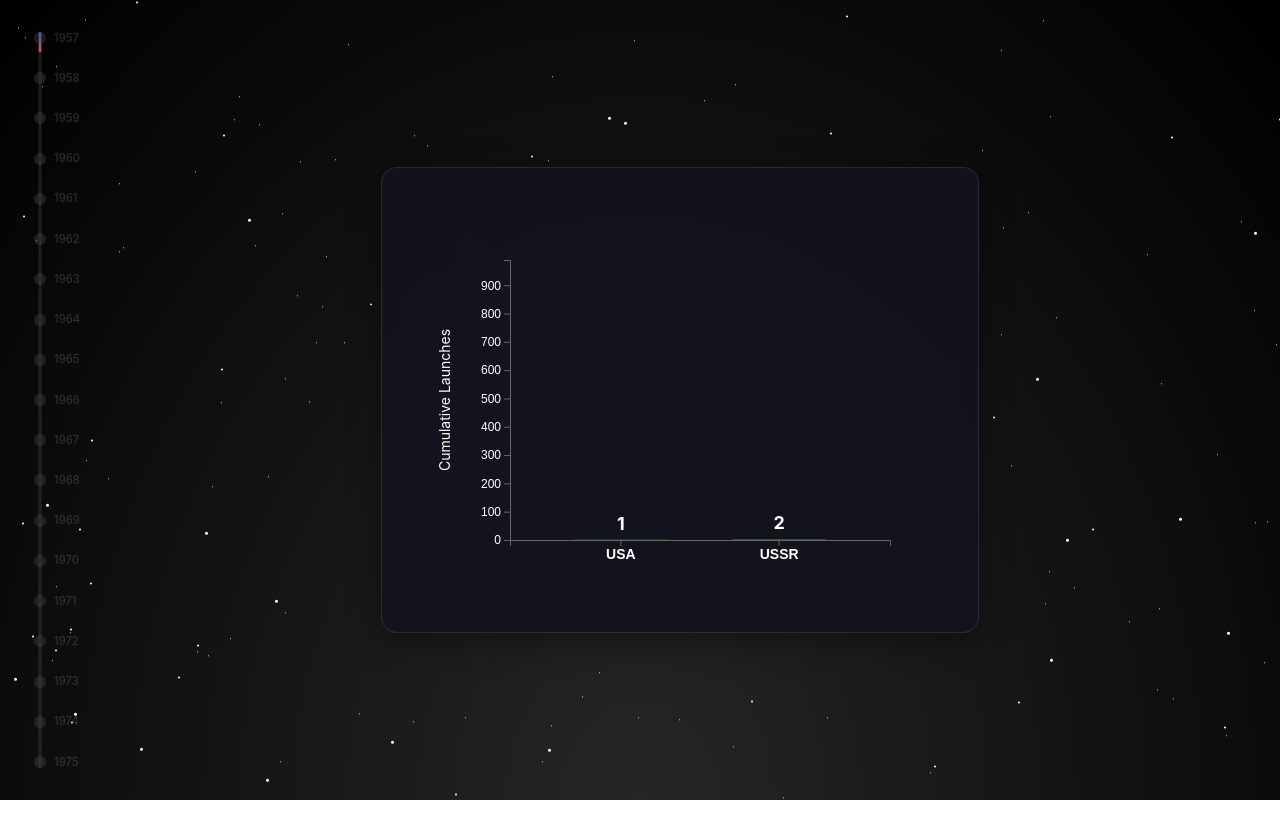
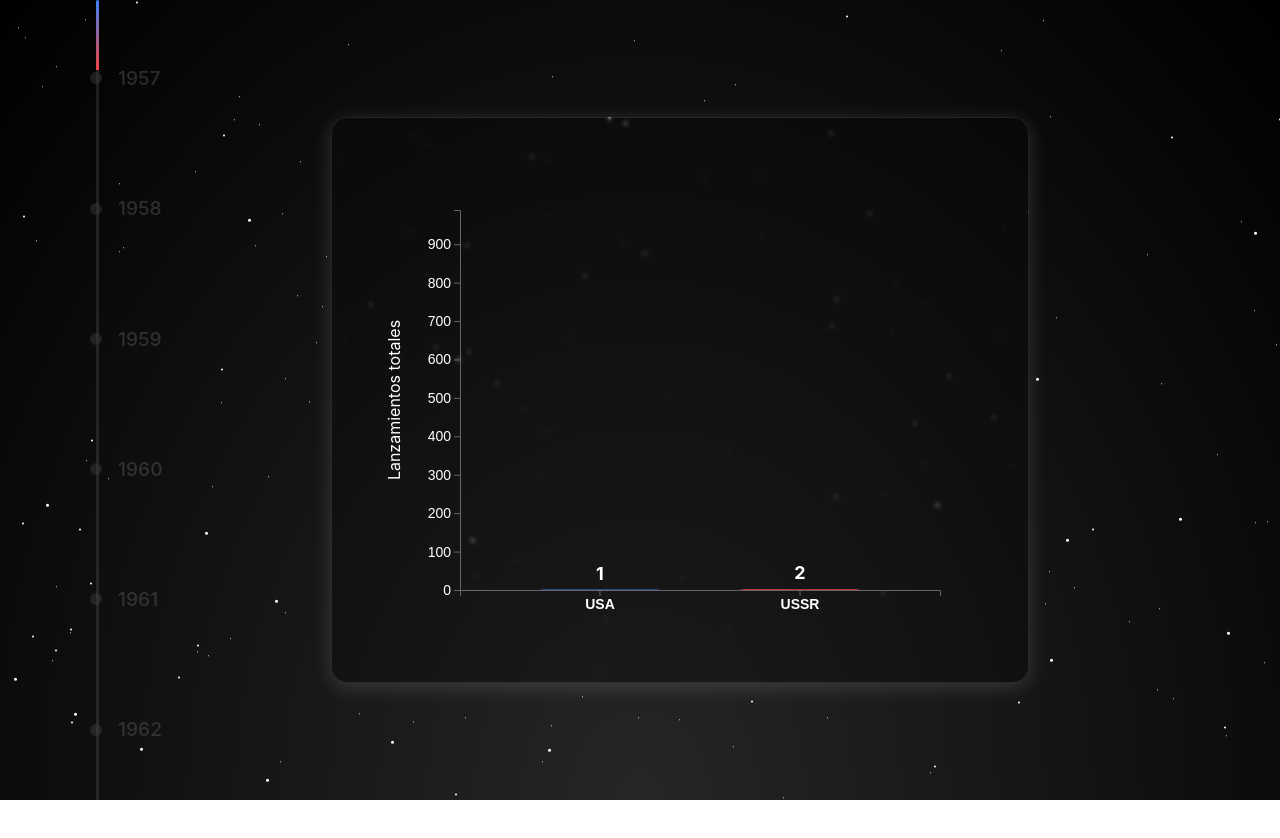
Before and after one commit to encars28/space-race, a React (Vite) app in the folder space-race/: page / in a window 1280 px wide. Shown: the top 838 px of the page. Built offline with nearby package versions, Linux system fonts and the light colour scheme.

Commit message:
better timeline

```diff
--- a/space-race/src/components/SpaceRaceChart.css
+++ b/space-race/src/components/SpaceRaceChart.css
@@ -2,39 +2,41 @@
   position: relative;
   width: 100%;
   min-height: 100vh;
+  background: transparent;
 }
 
 /* Vertical timeline on left */
 .timeline-container {
   position: fixed;
   top: 0;
-  left: 0;
+  left: 80px;
   bottom: 0;
-  width: 80px;
+  width: 200px;
   z-index: 100;
-  display: flex;
-  align-items: center;
-  justify-content: center;
-  padding: 2rem 0;
+  overflow: hidden;
 }
 
 .timeline {
   display: flex;
   flex-direction: column;
   justify-content: space-between;
-  align-items: center;
-  height: 100%;
-  position: relative;
+  align-items: flex-start;
+  position: absolute;
+  left: 0;
+  right: 0;
+  padding-left: 10px;
+  padding-top: 4rem;
+  padding-bottom: 6rem;
+  transition: transform 0.3s ease;
 }
 
 .timeline-track {
   position: absolute;
-  left: 50%;
+  left: 16px;
   top: 0;
   bottom: 0;
   width: 3px;
   background: rgba(255, 255, 255, 0.1);
-  transform: translateX(-50%);
   border-radius: 2px;
   overflow: hidden;
 }
@@ -42,6 +44,7 @@
 .timeline-progress-bar {
   width: 100%;
   background: linear-gradient(180deg, #3b82f6, #ef4444);
+  /* background: white; */
   transition: height 0.3s ease;
   position: absolute;
   top: 0;
@@ -77,6 +80,7 @@
 
 .timeline-year.passed .timeline-dot {
   background: linear-gradient(135deg, #3b82f6, #ef4444);
+  /* background: white; */
 }
 
 .timeline-year.active .timeline-dot {
@@ -86,19 +90,18 @@
 }
 
 .timeline-label {
-  font-size: 0.7rem;
+  font-size: 1.2rem;
   color: #666;
   font-weight: 500;
   transition: all 0.3s ease;
-  position: absolute;
-  left: 20px;
+  margin-left: 0.5rem;
   white-space: nowrap;
 }
 
 .timeline-year.active .timeline-label {
   color: #fff;
   font-weight: bold;
-  font-size: 0.85rem;
+  font-size: 2rem;
 }
 
 /* Centered chart wrapper */
@@ -112,6 +115,7 @@
   align-items: center;
   justify-content: center;
   pointer-events: none;
+  background: transparent;
 }
 
 .chart-content {
@@ -119,24 +123,17 @@
   flex-direction: column;
   align-items: center;
   gap: 1.5rem;
-  background: rgba(20, 20, 30, 0.95);
+  background: rgba(8, 8, 13, 0.3) !important;
   padding: 2rem 3rem;
   border-radius: 16px;
-  box-shadow: 0 8px 32px rgba(0, 0, 0, 0.4);
-  backdrop-filter: blur(10px);
+  box-shadow: 0 4px 20px rgba(255, 255, 255, 0.154);
+  backdrop-filter: blur(2px);
   border: 1px solid rgba(255, 255, 255, 0.1);
-}
-
-.chart-title {
-  font-size: 2rem;
-  font-weight: bold;
-  color: #fff;
-  margin: 0;
-  text-align: center;
 }
 
 .chart-content svg {
   display: block;
+  background: transparent;
 }
 
 .chart-info {
@@ -202,6 +199,8 @@
 /* Scroll spacer for reduced scrolling */
 .scroll-spacer {
   height: 300vh;
+  background: transparent;
+  pointer-events: none;
 }
 
 .loading {
@@ -233,6 +232,13 @@
 
   .stats {
     gap: 2rem;
+  }
+}
+
+@media (max-width: 900px) {
+  .timeline-container {
+    left: 20px;
+    width: 150px;
   }
 }
 
--- a/space-race/src/components/SpaceRaceChart.tsx
+++ b/space-race/src/components/SpaceRaceChart.tsx
@@ -8,6 +8,7 @@
 // Lower values = faster scrolling, higher values = slower scrolling
 // 1 = minimal scroll, 5 = moderate scroll, 10 = lots of scrolling
 const SCROLL_SPEED = 5;
+const VISIBLE_YEARS = 6;
 
 export default function SpaceRaceChart() {
   const svgRef = useRef<SVGSVGElement>(null);
@@ -95,11 +96,32 @@
 
   const currentData = data[currentYearIndex];
 
+  // Calculate visible years window (10 years centered on current)
+  const halfWindow = Math.floor(VISIBLE_YEARS / 2);
+
+  // Calculate start index, keeping current year as centered as possible
+  let startIndex = Math.max(0, currentYearIndex - halfWindow);
+  let endIndex = startIndex + VISIBLE_YEARS;
+
+  // Adjust if we're near the end
+  if (endIndex > years.length) {
+    endIndex = years.length;
+    startIndex = Math.max(0, endIndex - VISIBLE_YEARS);
+  }
+
+  const visibleYears = years.slice(startIndex, endIndex);
+  const visibleStartIndex = startIndex;
+
   return (
     <div className="space-race-container">
       {/* Vertical timeline on the left */}
       <div className="timeline-container">
-        <div className="timeline">
+        <div className="timeline"
+          style={{
+            height: `${(years.length / VISIBLE_YEARS) * 100}%`,
+            transform: `translateY(${-visibleStartIndex * (100 / years.length)}%)`,
+          }}
+        >
           <div className="timeline-track">
             <div
               className="timeline-progress-bar"
--- a/space-race/src/index.css
+++ b/space-race/src/index.css
@@ -10,7 +10,7 @@
 
   color-scheme: light dark;
   color: rgba(255, 255, 255, 0.87);
-  background-color: #242424;
+  background-color: transparent;
 
   font-synthesis: none;
   text-rendering: optimizeLegibility;
@@ -94,7 +94,7 @@
 @media (prefers-color-scheme: light) {
   :root {
     color: #213547;
-    background-color: #ffffff;
+    background-color: transparent;
   }
   a:hover {
     color: #747bff;
@@ -184,6 +184,7 @@
     @apply border-border outline-ring/50;
   }
   body {
-    @apply bg-background text-foreground;
+    @apply text-foreground;
+    background: transparent !important;
   }
 }
--- a/space-race/src/utils/drawAcumLaunchesBarChart.ts
+++ b/space-race/src/utils/drawAcumLaunchesBarChart.ts
@@ -12,8 +12,8 @@
   allData: YearlyData[]
 ): void {
   const svg = d3.select(svgElement);
-  const width = 500;
-  const height = 400;
+  const width = 600;
+  const height = 500;
   const margin = { top: 60, right: 40, bottom: 60, left: 80 };
   const innerWidth = width - margin.left - margin.right;
   const innerHeight = height - margin.top - margin.bottom;
@@ -95,7 +95,7 @@
     .call(d3.axisLeft(yScale).ticks(10))
     .selectAll('text')
     .attr('fill', '#fff')
-    .attr('font-size', '12px');
+    .attr('font-size', '14px');
 
   g.selectAll('.y-axis path, .y-axis line').attr('stroke', '#666');
 
@@ -106,6 +106,6 @@
     .attr('x', -innerHeight / 2)
     .attr('text-anchor', 'middle')
     .attr('fill', '#fff')
-    .attr('font-size', '14px')
-    .text('Cumulative Launches');
+    .attr('font-size', '16px')
+    .text('Lanzamientos totales');
 }
```
